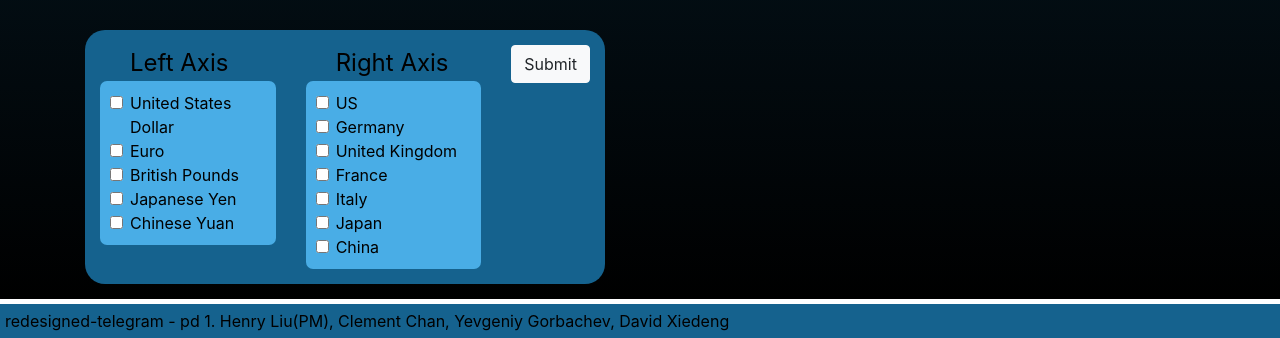
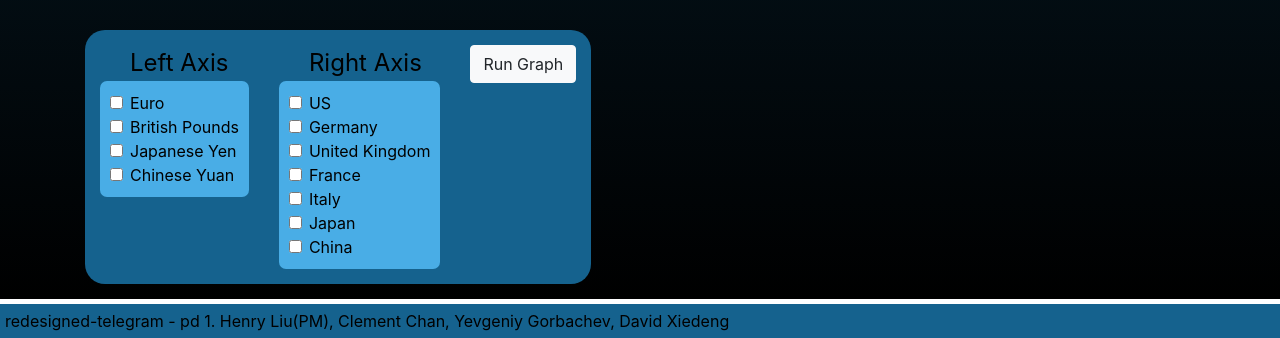
Before and after one commit to hliu01/redesigned-telegram, a Flask app: page / in a window 1280 px wide. Shown: the part 892-1230 px from the top of the page. Run offline with Flask 2, Linux system fonts and the light colour scheme; some libraries are stand-ins or nearby versions.

Commit message:
Preparing to push - event listener added to button - slight updates to look

```diff
--- a/app/static/js/index.js
+++ b/app/static/js/index.js
@@ -116,7 +116,7 @@ const covidChoices = ["US",
 	"Japan",
 	"China"];
 
-const currencyChoices = {"USD":"United States Dollar",
+const currencyChoices = {
 	"EUR":"Euro",
 	"GBP":"British Pounds",
 	"JPY":"Japanese Yen",
@@ -180,9 +180,9 @@ const createCheckboxesOf = function(sideID, choices) {
 			temp.addEventListener("mousedown", function(e) {
 				if (currencies.includes(choiceIDs[choice])) {
 					//swaps last element with this element
-					currencies[currencies.indexOf(choiceIDs[choice])] = currencies[currencies.length - 1]
+					currencies[currencies.indexOf(choiceIDs[choice])] = currencies[currencies.length - 1];
 					// removes this element
-					console.log(currencies.pop())
+					console.log(currencies.pop());
 				}
 				else {
 					currencies.push(choiceIDs[choice]);
@@ -194,9 +194,9 @@ const createCheckboxesOf = function(sideID, choices) {
 			temp.addEventListener("mousedown", function(e) {
 				if (countries.includes(choiceIDs[choice])) {
 					//swaps last element with this element
-					countries[countries.indexOf(choiceIDs[choice])] = countries[countries.length - 1]
+					countries[countries.indexOf(choiceIDs[choice])] = countries[countries.length - 1];
 					// removes this element
-					console.log(countries.pop())
+					console.log(countries.pop());
 				}
 				else {
 					countries.push(choiceIDs[choice]);
@@ -213,3 +213,8 @@ const createCheckboxes = function() {
 }
 
 createCheckboxes()
+
+const graphButton = document.getElementById("graph-button");
+graphButton.addEventListener("click", function(e) {
+	main();
+})
--- a/app/templates/index.html
+++ b/app/templates/index.html
@@ -39,7 +39,7 @@
 			<div id="input-selections">
 				<div class="row">
 					<!-- left side:currencies	 -->
-					<div id="left-input-col" class="col">
+					<div id="left-input-col" class="col-auto">
 						<div class="input-headers">
 							Left Axis
 						</div>
@@ -49,7 +49,7 @@
 						</div>
 					</div>
 					<!-- right side:countries -->
-					<div id="right-input-col" class="col">
+					<div id="right-input-col" class="col-auto">
 						<div class="input-headers">
 							Right Axis
 						</div>
@@ -59,8 +59,8 @@
 						</div>
 					</div>
 					<dic class="col-auto">
-						<button class="btn btn-light mb-2">
-							Submit
+						<button id="graph-button" class="btn btn-light mb-2">
+							Run Graph
 						</button>
 					</dic>
 				</div>
--- a/devlog.txt
+++ b/devlog.txt
@@ -172,3 +172,7 @@ xiedengD -- 2020-05-12 20:17
 
 xiedengD -- 2020-05-12 20:21
     - added checkbox tracking to currency
+
+xiedengD -- 2020-05-12 20:27
+    - event listener added to button
+    - slight updates to look
```
